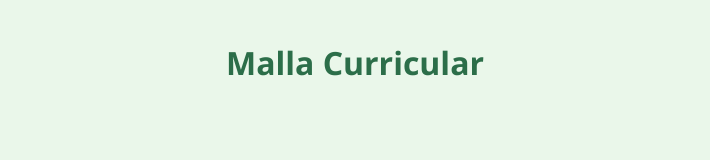
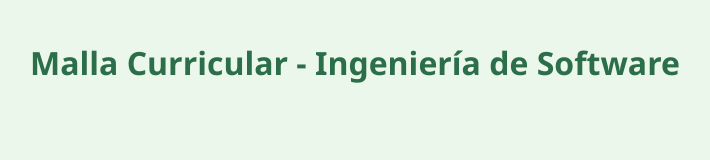
Before and after one commit to MinanoPerezKamiCarolina/malla-curricular, a plain HTML site: page index.html in a window 1280 px wide. Shown: the whole page, without its empty margins (285-995 px from the left). Drawn offline with Linux system fonts and the light colour scheme.

Commit message:
Update index.html

```diff
--- a/index.html
+++ b/index.html
@@ -1,15 +1,14 @@
 <!DOCTYPE html>
 <html lang="es">
 <head>
-  <meta charset="UTF-8" />
-  <meta name="viewport" content="width=device-width, initial-scale=1.0"/>
-  <title>Malla Curricular</title>
+  <meta charset="UTF-8">
+  <meta name="viewport" content="width=device-width, initial-scale=1.0">
+  <title>Malla Curricular Interactiva</title>
   <link rel="stylesheet" href="style.css">
 </head>
 <body>
-  <h1>Malla Curricular</h1>
+  <h1>Malla Curricular - Ingeniería de Software</h1>
   <div id="malla"></div>
-
   <script src="script.js"></script>
 </body>
 </html>
```
